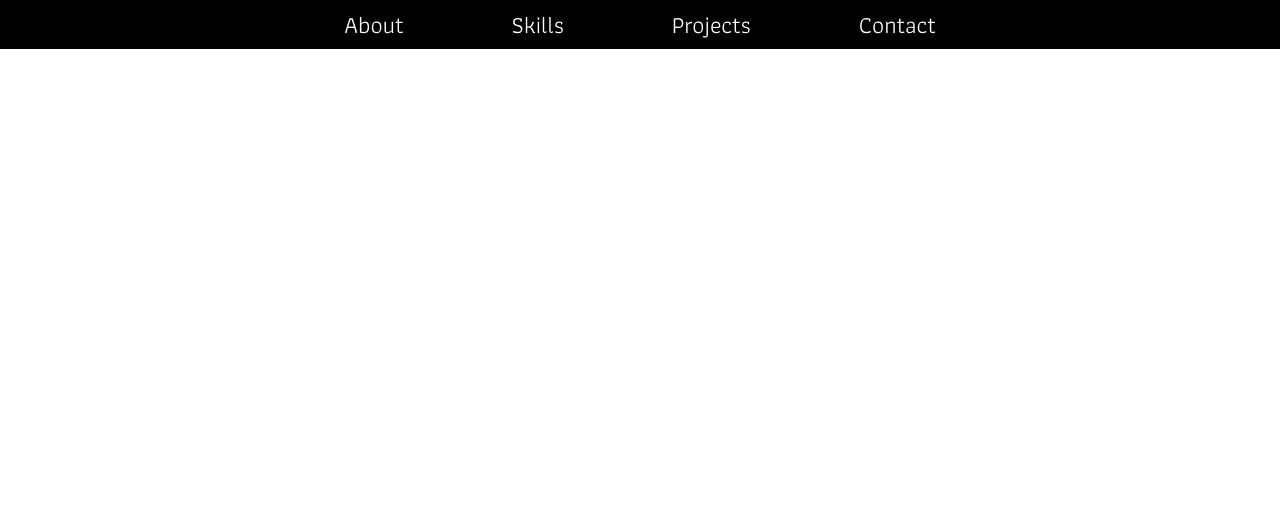
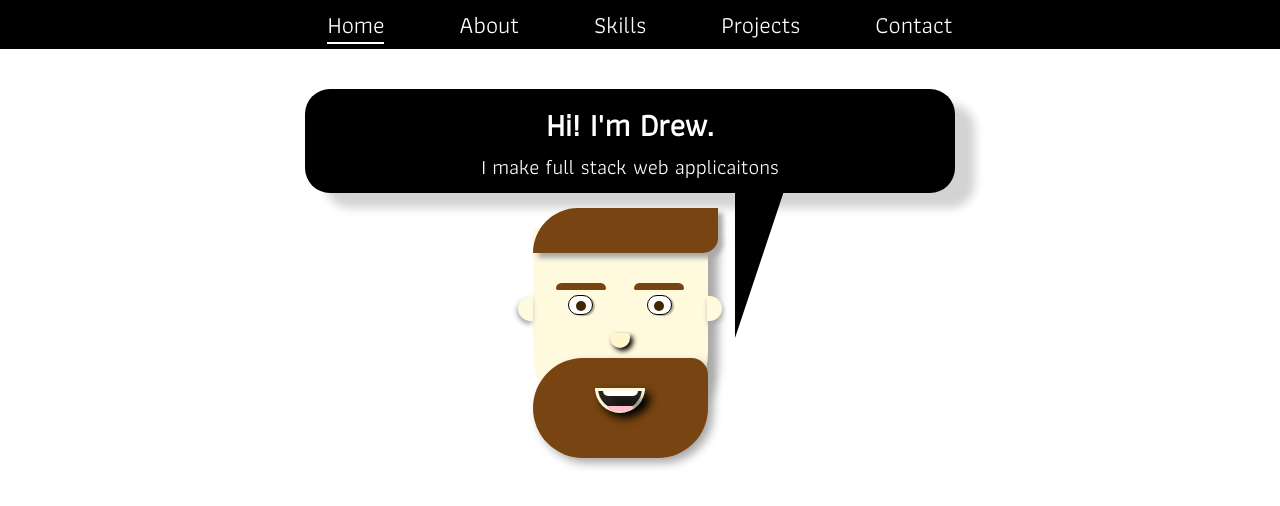
Before and after one commit to Drewlove/portfolio, a React (Create React App) app: page / in a window 1280 px wide. Shown: the top 506 px of the page. Built offline with nearby package versions, Linux system fonts and the light colour scheme; a web font is replaced by a local one.

Commit message:
Added cartoon face and word bubble to about section

```diff
--- /dev/null
+++ b/src/About.js
@@ -0,0 +1,11 @@
+import React from 'react'
+
+const About = () => {
+    return(
+        <>
+        <h1>About</h1>
+        </>
+    )
+}
+
+export default About
--- a/src/App.js
+++ b/src/App.js
@@ -1,6 +1,8 @@
 import React from 'react';
 import {Route} from 'react-router-dom'
 import Nav from './Nav'
+import About from './About'
+import Home from './Home'
 import Project from './Project'
 import Stack from './Skills/Stack'
 import './index.css';
@@ -9,10 +11,10 @@ function App() {
   return (
     <>
     <Nav />
+    <Route exact path='/' component={Home}/>
+    <Route path='/about' component={About}/>
     <Route path='/skills' component={Stack}/>
     <Route path='/projects' component={Project}/>
-    {/* <Stack />
-    <Project /> */}
     </>
   );
 }
--- /dev/null
+++ b/src/Home.js
@@ -0,0 +1,61 @@
+import React from "react";
+import MockMobile from "./_Common/MockMobile";
+
+const Home = () => {
+  return (
+    <section class='section-home'>
+      <div class="word-bubble">
+        <h2>Hi! I'm Drew.</h2>
+        <p>I make full stack web applicaitons</p>
+      </div>
+      <div class="word-bubble-container">
+        <div class="word-bubble-arrow"></div>
+      </div>
+
+      <div class="face">
+        <div class="haircut hair"></div>
+        <div class="face-top">
+          <div class="ear left"></div>
+          <div class="sideburn left hair"></div>
+          <div class="eye-container">
+            <div class="eyebrow hair"></div>
+            <div class="eye">
+              <div class="iris"></div>
+            </div>
+          </div>
+          <div class="nose"></div>
+          <div class="eye-container">
+            <div class="eyebrow hair"></div>
+            <div class="eye">
+              <div class="iris"></div>
+            </div>
+          </div>
+          <div class="sideburn right hair"></div>
+          <div class="ear right"></div>
+        </div>
+        <div class="beard hair">
+          <div class="mouth">
+            <div class="teeth"></div>
+            <div class="tongue"></div>
+          </div>
+        </div>
+      </div>
+    </section>
+    // <section className='section-about'>
+    // <MockMobile>
+    // <h2>Drew Love</h2>
+    // <h3>Full Stack Engineer</h3>
+    // <div class='mock-mobile-about-container'>
+    //     <div class='mock-mobile-about-profile-pic'></div>
+    //     <ul class='mock-mobile-unordered-list'>
+    //       <li></li>
+    //       <li></li>
+    //     </ul>
+    //     <div class='mock-mobile-dummy-text-box'></div>
+    //   </div>
+    // </MockMobile>
+    // </section>
+  );
+};
+
+export default Home;
--- a/src/Nav.js
+++ b/src/Nav.js
@@ -1,10 +1,11 @@
 import React from 'react'
-import {NavLink} from 'react-router-dom'
+import {IndexLink, NavLink} from 'react-router-dom'
 
 const Nav = () => {
     return(
         <nav>
             <div className='nav-links-container'>
+            <NavLink className='nav-link' activeClassName='nav-link-active' to ='/' exact>Home</NavLink>
             <NavLink className='nav-link' activeClassName='nav-link-active' to ='/about'>About</NavLink>
             <NavLink className='nav-link' activeClassName='nav-link-active' to ='/skills'>Skills</NavLink>
             <NavLink className='nav-link' activeClassName='nav-link-active' to ='/projects'>Projects</NavLink>
--- a/src/Project.js
+++ b/src/Project.js
@@ -44,8 +44,6 @@ class Project extends Component{
 
         return(
             <>
-            <div className="section-header">
-            </div>
             <section className="section-projects">
                 {this.renderProjects(projects)}
             </section>
--- a/src/Skills/FrontEnd.js
+++ b/src/Skills/FrontEnd.js
@@ -5,7 +5,7 @@ const FrontEnd = () => {
   return (
     <MockMobile>
       <h2>Front-End</h2>
-      <ul className='front-end-list'>
+      <ul className='mock-mobile-unordered-list'>
         <li>
           <span>Javascript: ES6</span>
         </li>
--- a/src/Skills/Stack.js
+++ b/src/Skills/Stack.js
@@ -16,8 +16,6 @@ class Stack extends Component {
   render(){
     return(
       <>
-      <div className='section-header'>
-      </div>
         <section className="section-skills">
           <FrontEnd />
           <BackEnd />
--- a/src/index.css
+++ b/src/index.css
@@ -97,6 +97,89 @@ nav {
   box-shadow: 2px 2px 1px lightgrey;
 }
 
+.mock-mobile-unordered-list{
+  list-style: none;
+  font-size: 21px;
+  padding: 0px;
+}
+
+.mock-mobile-unordered-list>li{
+  border: 1px solid grey;
+  border-radius: 25px;
+  margin-top: 10px;
+  width: 225px;
+  margin: 10px auto;
+  padding: 5px;
+  padding-left: 25px;
+  box-shadow: 1px 1px 1px grey;
+}
+
+.mock-mobile-about-container h2{
+  margin-bottom: -10px;
+}
+
+.mock-mobile-about-container h3{
+  text-align: center;
+  position: relative;
+  margin-bottom: 0px;
+}
+
+.mock-mobile-about-profile-pic {
+  background: linear-gradient(
+    45deg,
+    grey 0%,
+    lightgrey 10%,
+    darkgrey 0%,
+    whitesmoke 100%
+  );
+  margin-bottom: 10px;
+  margin-left: 10px;
+  height: 75px;
+  width: 75px;
+  border-radius: 50%;
+  box-shadow: 1px 1px 5px darkgrey;
+  display: inline-block;
+}
+
+.mock-mobile-about-container .mock-mobile-unordered-list {
+  display: inline-block;
+  margin-bottom: 35px;
+  margin-left: 10px;
+}
+
+.mock-mobile-about-container .mock-mobile-unordered-list > li {
+  width: 150px;
+  height: 5px;
+  background: linear-gradient(
+    45deg,
+    grey 0%,
+    lightgrey 10%,
+    darkgrey 70%,
+    white 100%
+  );
+}
+
+.mock-mobile-about-container .mock-mobile-unordered-list > li:nth-child(2) {
+  width: 125px;
+  margin-left: 25px;
+}
+
+.mock-mobile-dummy-text-box {
+  height: 150px;
+  width: 250px;
+  background: linear-gradient(45deg, whitesmoke 0%, lightgrey 70%, white 100%);
+  margin: 0 auto;
+  border: 2px solid lightgrey;
+}
+
+
+
+
+
+
+
+
+
 .skills-section .mock-mobile-device:hover{
 
 }
@@ -105,10 +188,207 @@ nav {
   padding: 10px;
 }
 
+.section-home{
+  display: flex;
+  flex-direction: column;
+  align-items: center;
+}
+
+.section-home .word-bubble{
+  max-width: 650px;
+}
+
+.section-home .word-bubble h2 {
+  text-align: center;
+}
+
+.section-home .word-bubble p {
+  font-size: 21px;
+  text-align: center;
+}
+
+.section-home .word-bubble {
+  position: relative;
+  right: 10px;
+  background-color: black;
+  color: white;
+  padding: 10px;
+  border-radius: 25px;
+  box-shadow: 20px 15px 10px lightgrey;
+  margin-top: 5vh;
+  width: 90vw;
+}
+
+.section-home .word-bubble-container{
+  margin: 0px auto;
+}
+
+.section-home .word-bubble-arrow  {
+  width: 0;
+  height: 0;
+  border-right: 50px solid transparent;
+  border-top: 150px solid black;
+  position: relative;
+  left: 120px;
+  bottom: 5px;
+}
+
+.section-home .face {
+  position: relative;
+  bottom: 165px;
+  height: 210px;
+  right: 20px;
+  width: 175px;
+  margin: 50px auto;
+  border-bottom-left-radius: 100px;
+  border-bottom-right-radius: 100px;
+  background-color: #fff9de;
+  box-shadow: 10px 10px 10px darkgrey;
+}
+
+.section-home .face .haircut {
+  height: 45px;
+  box-shadow: 5px 5px 5px darkgrey;
+  position: relative;
+  bottom: 20px;
+  width: 185px;
+  border-bottom-right-radius: 25px;
+}
+
+.section-home .face .hair {
+  background-color: #784512;
+  border-top-left-radius: 75px;
+}
+
+.section-home .face .face-top {
+  display: flex;
+  justify-content: space-between;
+  align-items: center;
+  margin-top: 10px;
+}
+
+.section-home .face .ear {
+  height: 25px;
+  width: 15px;
+  background-color: #fff9de;
+}
+
+.section-home .face .ear.left {
+  position: relative;
+  right: 15px;
+  border-top-left-radius: 100px;
+  border-bottom-left-radius: 100px;
+  box-shadow: -1px 3px 5px darkgrey;
+}
+
+.section-home .face .ear.right {
+  position: relative;
+  left: 15px;
+  border-top-right-radius: 100px;
+  border-bottom-right-radius: 100px;
+  box-shadow: 1px 3px 5px darkgrey;
+}
+
+.section-home .face .eye-container {
+  height: 50px;
+  width: 50px;
+}
+
+.section-home .face .eyebrow {
+  margin: 0 auto;
+  height: 7px;
+  border-radius: 25px;
+  margin-bottom: 5px;
+  border-top-left-radius: 75px;
+  border-top-right-radius: 75px;
+}
+
+.section-home .face .eye {
+  height: 20px;
+  width: 25px;
+  border: 1px solid black;
+  margin: 0px auto;
+  background-color: white;
+  border-radius: 15px;
+  box-shadow: 2px 1px 1px #b8b195;
+}
+
+.section-home .face .iris {
+  position: relative;
+  top: 5px;
+  height: 10px;
+  width: 10px;
+  border-radius: 25px;
+  background: #402700;
+  margin: 0px auto;
+}
+
+.section-home .face .nose {
+  height: 15px;
+  width: 20px;
+  border-radius: 25px;
+  position: relative;
+  top: 35px;
+  background-color: #fff6cc;
+  box-shadow: 3px 3px 5px black;
+  border-bottom-left-radius: 75px;
+  border-bottom-right-radius: 75px;
+  margin-bottom: 5px;
+}
+
+.section-home .face .beard {
+  position: relative;
+  top: 25px;
+  height: 100px;
+  border-bottom-left-radius: 75px;
+  border-bottom-right-radius: 75px;
+  border-top-right-radius: 25px;
+  box-shadow: 5px 5px 10px darkgrey;
+}
+
+.section-home .face .mouth {
+  height: 25px;
+  width: 50px;
+  background-color: #26231e;
+  position: relative;
+  top: 30px;
+  margin: 0px auto;
+  border-bottom-left-radius: 75px;
+  border-bottom-right-radius: 75px;
+  border: 3px solid #fff9de;
+  box-shadow: 5px 5px 10px black;
+}
+
+.section-home .face .teeth {
+  background-color: white;
+  height: 5px;
+  width: 35px;
+  margin: 0px auto;
+  border-bottom-left-radius: 5px;
+  border-bottom-right-radius: 5px;
+  box-shadow: 10px 10px 10px black;
+}
+
+.section-home .face .tongue {
+  background-color: pink;
+  height: 5px;
+  width: 25px;
+  margin: 0px auto;
+  border-bottom-left-radius: 5px;
+  border-bottom-right-radius: 5px;
+  position: relative;
+  top: 10px;
+}
+
 .section-projects {
   display: flex;
   justify-content: space-around;
   flex-wrap: wrap;
+}
+
+.section-about {
+  display: flex;
+  justify-content: center;
 }
 
 .section-projects .mock-mobile-device:hover {
@@ -179,23 +459,6 @@ nav {
   align-items: center;
   justify-content: space-evenly;
   flex-wrap: wrap;
-}
-
-.section-skills .front-end-list{
-  list-style: none;
-  font-size: 21px;
-  padding: 0px;
-}
-
-.section-skills .front-end-list>li{
-  border: 1px solid grey;
-  border-radius: 25px;
-  margin-top: 10px;
-  width: 225px;
-  margin: 10px auto;
-  padding: 5px;
-  padding-left: 25px;
-  box-shadow: 1px 1px 1px grey;
 }
 
 .stack-header{
@@ -313,7 +576,7 @@ nav {
 /* vertically centering elements in Skills and Projects section */
 @media only screen and (max-height: 568px){
   .mock-mobile-container{
-    margin-top: 0vh;
+    margin-top: 5vh;
   }
 }
 
```
